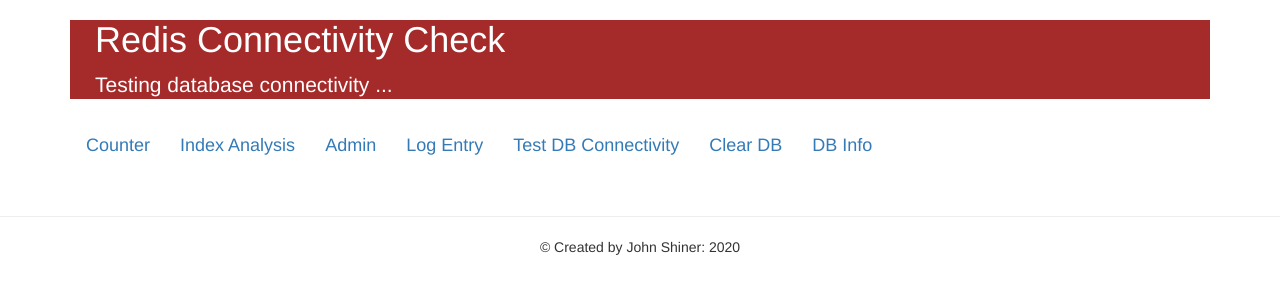
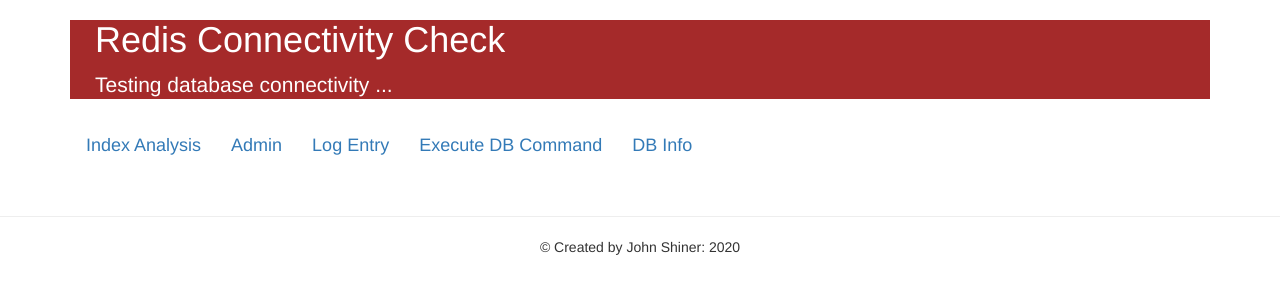
Before and after one commit to john-shiner/pylogbrowser, a Flask app: page /db/test in a window 1280 px wide. Shown: the top 300 px of the page. Run offline with Flask 2, Linux system fonts and the light colour scheme; data that the repository does not hold is empty; parts of the project's set-up code (start-up, migrations or seed data) failed here and were passed over; some libraries are stand-ins or nearby versions.

Commit message:
redis command entry form

```diff
--- a/LogBrowser.py
+++ b/LogBrowser.py
@@ -1,6 +1,7 @@
 import re
 import config
 from redis import Redis
+import os
 
 
 # Desktop
@@ -230,6 +231,8 @@
 
         print("Import of {} records completed.".format(le_count))
 
+# os.system("redis-cli smembers loadedLogFiles")
+
 # lb = LogBrowser()
 # lb.createAllIndexValueMaps()
 # ivm = IndexMgr.indexValueManagers
--- a/app.py
+++ b/app.py
@@ -91,13 +91,14 @@
 def internal_server_error(e):
     return render_template('500.html'), 500
 
-@app.route('/')
 @app.route('/counter')
 def index():
     redis.incr('hits')
     status = "Redis 'hits' counter is incremented"
     return render_template("counter.html", hit_counts=redis.get('hits'),
                            title=TITLE, desc=DESC, status=status)
+
+@app.route('/')
 @app.route("/db/info")
 def dbinfo():
     # View constants
@@ -141,6 +142,33 @@
     lb._instance.indexValueMaps = {}
     return redirect(url_for('index'))
 
+class ExecuteCmd(FlaskForm):
+
+    cmd = StringField('Enter a command-line redis command ', validators=[DataRequired()])
+    submit = SubmitField('Submit')
+
+@app.route("/executeCmd", methods=['GET', 'POST'])
+def executeCmd():
+    # redis.execute_command()
+    form=ExecuteCmd()
+    cmd =  form.cmd.data
+    TITLE = "Redis Command Line Entry"
+    DESC = "Executed Simple Redis Commands"
+    status = "Ok"
+    if form.validate_on_submit():
+        status = "Command provided:{}".format(cmd)
+        page_content = ""
+        # print(redis.hgetall("logEntry:"+logEntryKey))
+        response = redis.execute_command(cmd)
+        page_content +="<h4>{}</h4>".format("Command:  "+ cmd)
+        page_content +="<div>"
+        page_content += "<p>{}</p>".format(response)
+        page_content +="</div>"
+        return render_template("analysis.html", page_content = Markup(page_content), \
+                                title=TITLE, form=form, desc=DESC, status=status)
+    return render_template("admin.html", form=form, title=TITLE, desc=DESC, status=status)
+
+
 class LogEntryForm(FlaskForm):
 
     key = StringField('Enter the logEntryId (numeric index)  ', validators=[DataRequired()])
--- a/templates/nav.html
+++ b/templates/nav.html
@@ -1,9 +1,7 @@
 <nav class="navbar" style="background-color: white;">
-    <a class="navbar-brand" href="/">Counter</a>
     <a class="navbar-brand" href="/analysis">Index Analysis</a>
     <a class="navbar-brand" href="/admin">Admin</a>
     <a class="navbar-brand" href="/logentry">Log Entry</a>
-    <a class="navbar-brand" href="/db/test">Test DB Connectivity</a>
-    <a class="navbar-brand" href="/flushdb">Clear DB</a>
+    <a class="navbar-brand" href="/executeCmd">Execute DB Command</a>
     <a class="navbar-brand" href="/db/info">DB Info</a>
   </nav>
```
